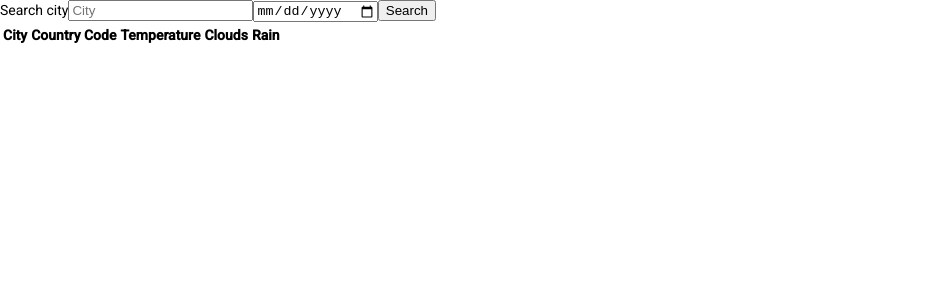
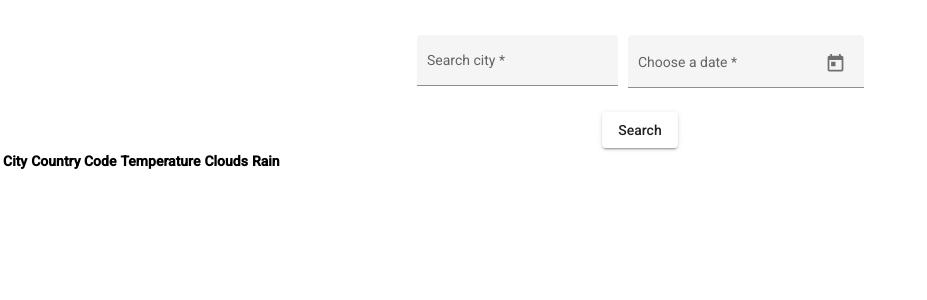
Before and after one commit to Kiorescu/Complexica, an Angular app in the folder ui/: page / in a window 1280 px wide. Shown: the top 300 px of the page, without its empty margins (0-927 px from the left). Built offline with nearby package versions, Linux system fonts and the light colour scheme.

Commit message:
Add material components to search form

```diff
--- a/ui/src/app/app.module.ts
+++ b/ui/src/app/app.module.ts
@@ -7,6 +7,8 @@ import {FormsModule, ReactiveFormsModule} from "@angular/forms";
 import {ComponentsModule} from "./components/components.module";
 import {HttpClientModule} from "@angular/common/http";
 import {CoreModule} from "./core/core.module";
+import { BrowserAnimationsModule } from '@angular/platform-browser/animations';
+import {MatNativeDateModule} from "@angular/material/core";
 
 @NgModule({
   declarations: [
@@ -19,7 +21,9 @@ import {CoreModule} from "./core/core.module";
     ReactiveFormsModule,
     ComponentsModule,
     CoreModule,
-    HttpClientModule
+    HttpClientModule,
+    BrowserAnimationsModule,
+    MatNativeDateModule
   ],
   providers: [],
   bootstrap: [AppComponent]
--- a/ui/src/app/components/search-form/search-form.component.html
+++ b/ui/src/app/components/search-form/search-form.component.html
@@ -1,6 +1,20 @@
 <form [formGroup]="form" (submit)="submitForm.emit(form)">
-  <span>Search city</span>
-  <input [formControlName]="'cityName'" placeholder="City">
-  <input type="date" [formControlName]="'date'">
-  <button type="submit">Search</button>
+  <div class="field-wrapper">
+    <mat-form-field class="form-field" appearance="fill">
+      <mat-label>Search city</mat-label>
+      <input matInput placeholder="city" [formControlName]="'cityName'">
+    </mat-form-field>
+
+    <mat-form-field class="form-field" appearance="fill">
+      <mat-label>Choose a date</mat-label>
+      <input matInput [matDatepicker]="picker" [formControlName]="'date'">
+      <mat-datepicker-toggle matSuffix [for]="picker"></mat-datepicker-toggle>
+      <mat-datepicker #picker></mat-datepicker>
+    </mat-form-field>
+  </div>
+
+  <div class="submit">
+    <button mat-raised-button type="submit">Search</button>
+  </div>
+
 </form>
--- /dev/null
+++ b/ui/src/app/components/search-form/search-form.component.scss
@@ -0,0 +1,11 @@
+form {
+  padding-top: 30px;
+}
+
+.form-field {
+  margin: 5px;
+}
+.submit, .field-wrapper {
+  display: flex;
+  justify-content: center;
+}
--- a/ui/src/app/components/search-form/search-form.component.ts
+++ b/ui/src/app/components/search-form/search-form.component.ts
@@ -3,7 +3,8 @@ import {FormBuilder, FormGroup, Validators} from "@angular/forms";
 
 @Component({
   selector: 'app-search-form',
-  templateUrl: './search-form.component.html'
+  templateUrl: './search-form.component.html',
+  styleUrls: ['./search-form.component.scss']
 })
 export class SearchFormComponent implements OnInit {
 
```
Also changed, not shown: ui/src/app/components/components.module.ts (+9 -1 lines).
